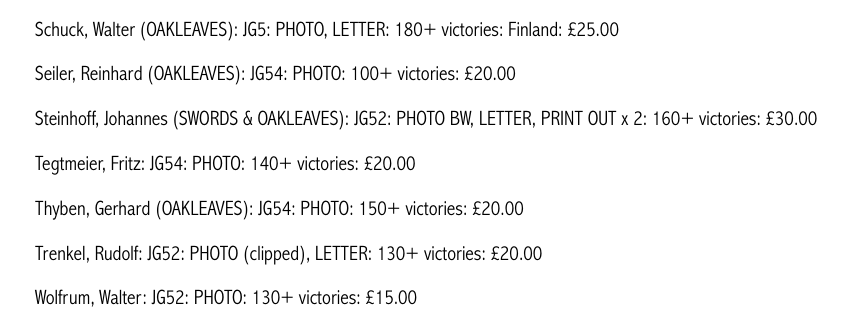
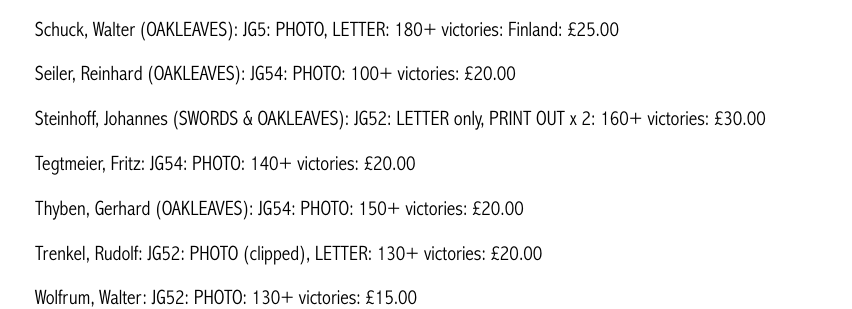
Before and after one commit to lahphotographs/lahphotographs.github.com, a Jekyll site: the page built from luftwaffe_photos.md, in a window 1280 px wide. Shown: the part 1688-1997 px from the top of the page, without its empty margins (210-1062 px from the left). Built offline with Jekyll 4.4.1, drawn with Linux system fonts in a browser that asks for light colours.

Commit message:
Update luftwaffe_photos.md

```diff
--- a/luftwaffe_photos.md
+++ b/luftwaffe_photos.md
@@ -28,7 +28,7 @@ permalink: /luftwaffe_photos.html
 <p>Schack,	Günther	(OAKLEAVES):	JG51 "Mölders":	Colour PHOTO:	170+ victories:	£25.00
 <p>Schuck,	Walter	(OAKLEAVES):	JG5:	PHOTO, LETTER:	180+ victories: Finland:	£25.00
 <p>Seiler,	Reinhard	(OAKLEAVES):	JG54:	PHOTO:	100+ victories:	£20.00
-<p>Steinhoff,	Johannes	(SWORDS & OAKLEAVES):	JG52:	PHOTO BW, LETTER, PRINT OUT x 2:	160+ victories:	£30.00
+<p>Steinhoff,	Johannes	(SWORDS & OAKLEAVES):	JG52:	LETTER only, PRINT OUT x 2:	160+ victories:	£30.00
 <p>Tegtmeier,	Fritz:	JG54:	PHOTO:	140+ victories:	£20.00
 <p>Thyben,	Gerhard	(OAKLEAVES):	JG54:	PHOTO:	150+ victories:	£20.00
 <p>Trenkel,	Rudolf:	JG52:	PHOTO (clipped), LETTER:	130+ victories:	£20.00
```
